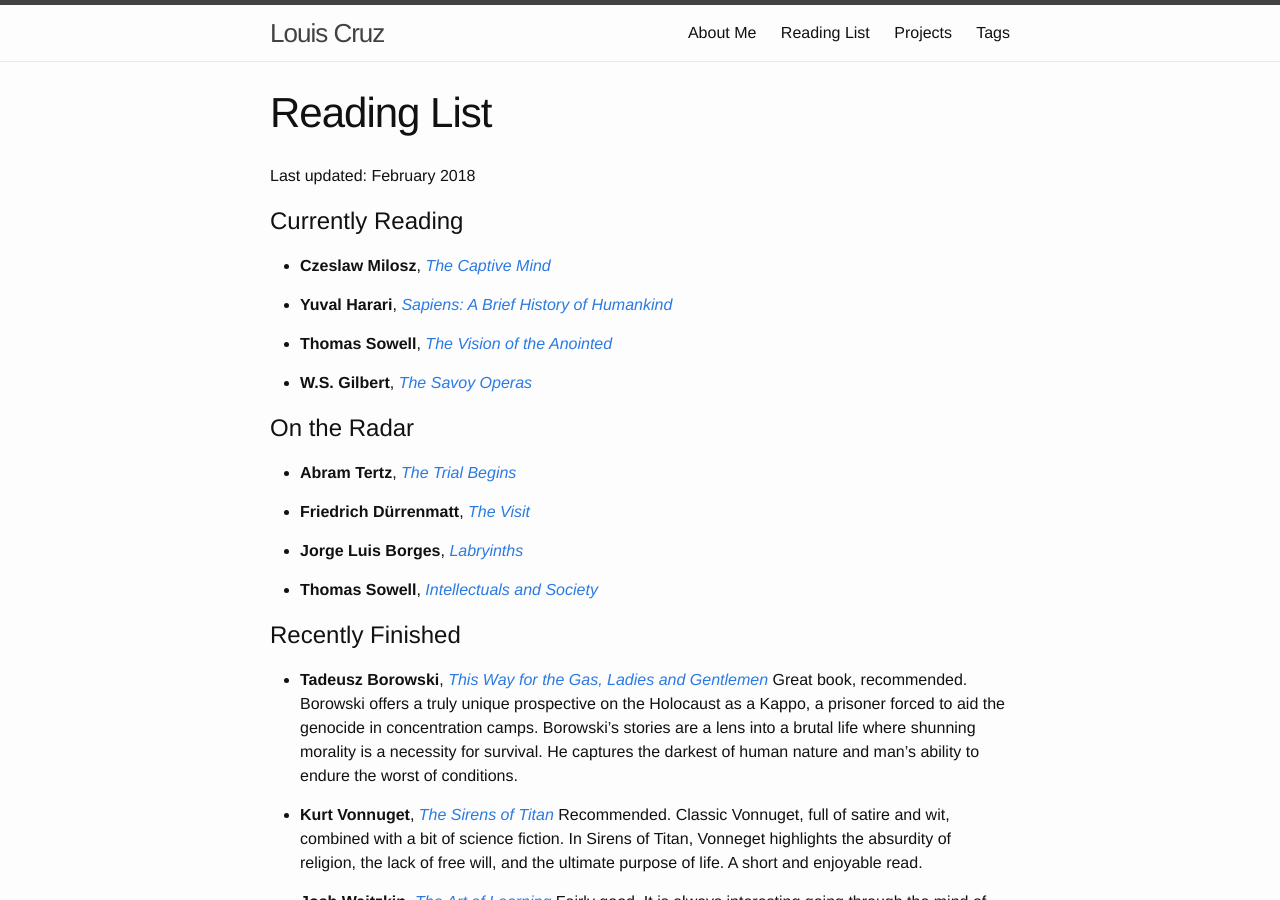
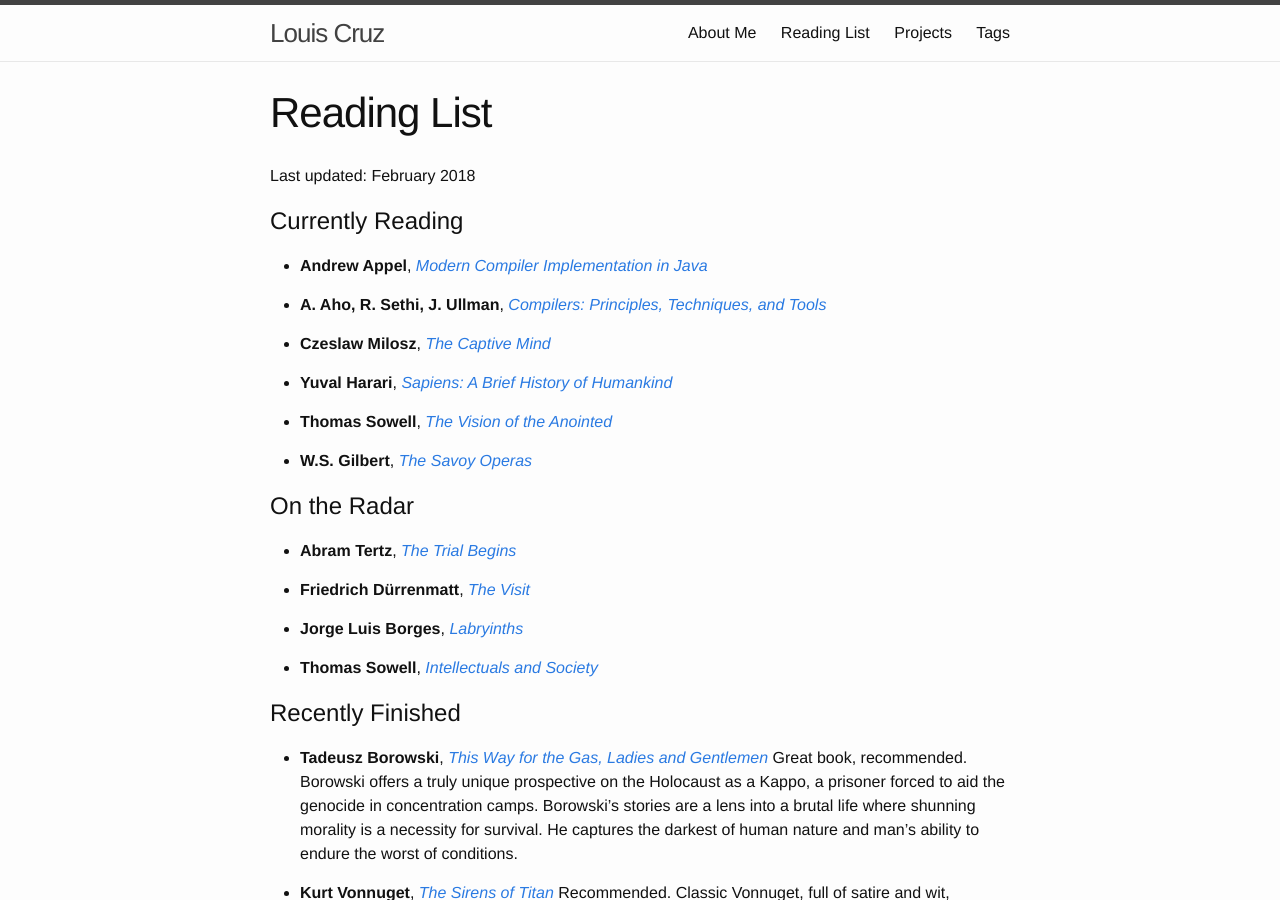
Before and after one commit to loucru1/loucru1.github.io, a Jekyll site: the page built from books.md, in a window 1280 px wide and 900 px high. Built offline with Jekyll 4.4.1, drawn with Linux system fonts in a browser that asks for light colours.

Commit message:
[add] compilers books to reading list

```diff
--- a/books.md
+++ b/books.md
@@ -7,6 +7,11 @@ permalink: /reading-list/
 Last updated: February 2018
 
 # Currently Reading
+
+* __Andrew Appel__, [_Modern Compiler Implementation in Java_](https://www.amazon.com/Modern-Compiler-Implementation-Andrew-Appel/dp/052182060X)
+
+* __A. Aho, R. Sethi, J. Ullman__, [_Compilers: Principles, Techniques, and Tools_](https://www.amazon.com/Compilers-Principles-Techniques-Tools-2nd/dp/0321486811/ref=tmm_hrd_swatch_0?_encoding=UTF8&qid=1520189329&sr=1-1&dpID=51Bug87tM%252BL&preST=_SY291_BO1,204,203,200_QL40_&dpSrc=detail)
+
 * __Czeslaw Milosz__, [_The Captive Mind_](https://www.amazon.com/Captive-Mind-Czeslaw-Milosz/dp/0679728562)
 
 * __Yuval Harari__, [_Sapiens: A Brief History of Humankind_](https://www.amazon.com/Sapiens-Humankind-Yuval-Noah-Harari/dp/0062316095/ref=sr_1_1?s=books&ie=UTF8&qid=1488658001&sr=1-1&keywords=sapiens)
```
